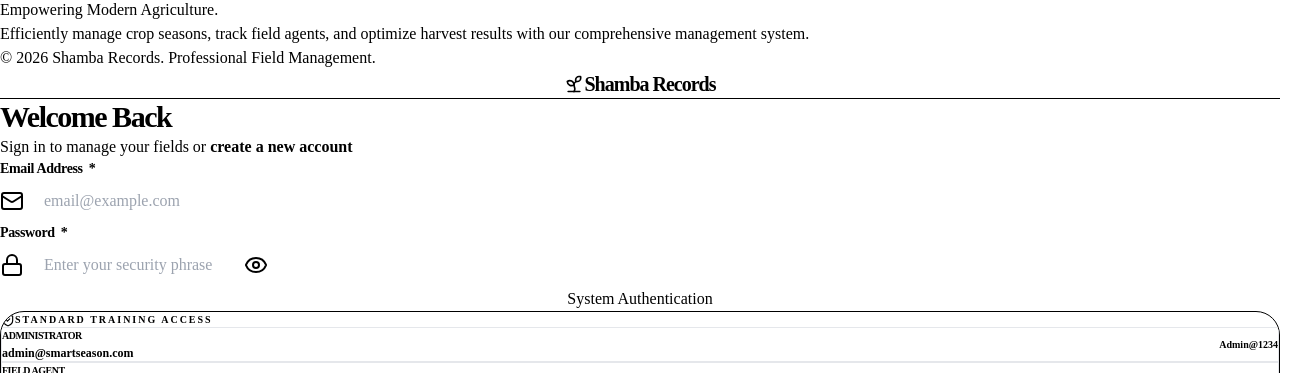
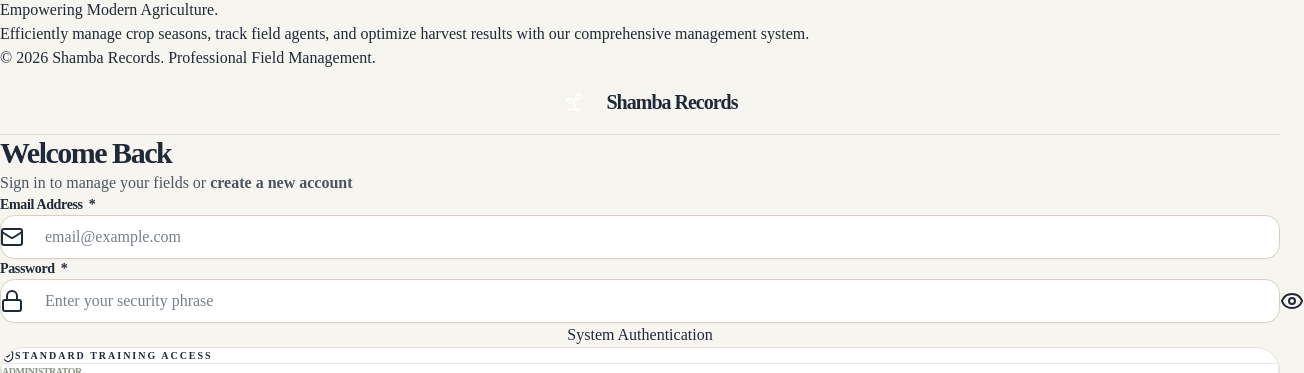
Before and after one commit to Josiah-Tonny/shamba-records-assessment, a React (Vite) app: page /login in a window 1280 px wide. Shown: the part 350-723 px from the top of the page, 1304 px wide, since content can reach past the window. Built offline with nearby package versions, Linux system fonts and the light colour scheme; no server answers.

Commit message:
Fix Tailwind CSS: move @import before @tailwind directives, convert config to CommonJS

```diff
--- a/src/index.css
+++ b/src/index.css
@@ -1,6 +1,6 @@
+@import url('https://fonts.googleapis.com/css2?family=Inter:wght@400;500;600;700;800&family=Outfit:wght@400;500;600;700;800&display=swap');
+@import './App.css';
+
 @tailwind base;
 @tailwind components;
 @tailwind utilities;
-
-@import url('https://fonts.googleapis.com/css2?family=Inter:wght@400;500;600;700;800&family=Outfit:wght@400;500;600;700;800&display=swap');
-@import './App.css';
--- a/tailwind.config.js
+++ b/tailwind.config.js
@@ -1,5 +1,5 @@
 /** @type {import('tailwindcss').Config} */
-export default {
+module.exports = {
   content: [
     "./index.html",
     "./src/**/*.{js,ts,jsx,tsx}",
```
